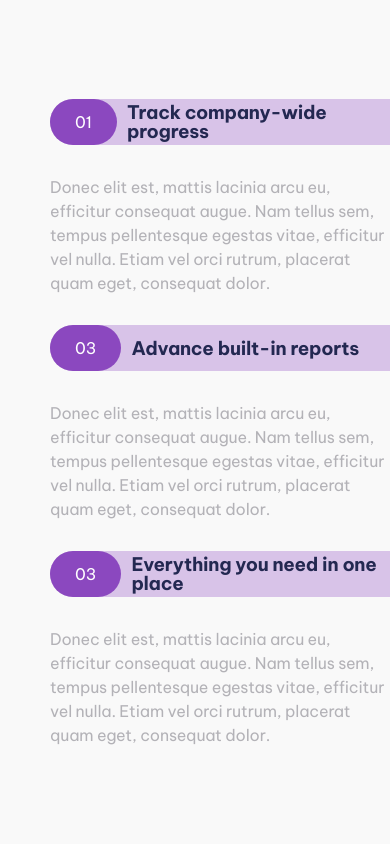
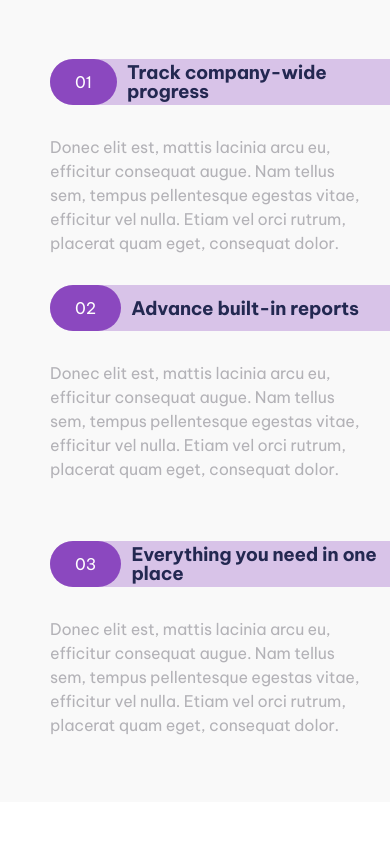
Before and after one commit to jaime-glez/Final-Project-Front, a plain HTML site: page index.html in a window 390 px wide. Shown: the part 1880-2724 px from the top of the page. Drawn offline with Linux system fonts and the light colour scheme.

Commit message:
feature/create-mobile-benefits: fix margin of benefits content.

```diff
--- a/assets/styles/style.css
+++ b/assets/styles/style.css
@@ -139,43 +139,36 @@ section.bot-advert div.title-advert p {
 }
 
 .benefits-container {
+  display: flex;
+  justify-content: center;
+
   background-color: var(--secondary-color-ghost-white);
 }
 
 .benefits {
+  width: 50%;
+
   display: flex;
   flex-wrap: wrap;
 
   align-items: center;
   justify-content: space-around;
 
-  margin: 0 500px;
-  padding: 40px 0;
-}
-
-#benefits-two {
-  padding: 0 0 40px;
+  padding: 60px 0;
 }
 
 article.benefit-card {
-  margin-top: 30px;
-  margin-left: 50px;
-}
-
-article.benefit-card:first-child {
-  margin-top: 65px;
+  width: 530px;
 }
 
 article.benefit-card:last-child {
-  margin-bottom: 65px;
+  margin-top: 60px;
 }
 
 article.benefit-card div.benefit-card-header {
   display: flex;
 
   align-items: center;
-
-  background-color: rgba(139, 72, 191, 0.30);
 
   border-radius: 50px 0 0 50px;
 }
@@ -201,6 +194,7 @@ div.benefit-card-header span.title {
 
 div.benefit-card-content {
   margin-top: 30px;
+  margin-right: 30px;
 }
 
 div.benefit-card-content p {
@@ -435,6 +429,30 @@ a.footer-brand{
     align-items: flex-start;
   }
 
+  .benefits {
+    width: 100%;
+    padding: 0;
+  }
+
+  article.benefit-card {
+    width: auto;
+
+    margin-top: 30px;
+    margin-left: 50px;
+  }
+
+  article.benefit-card div.benefit-card-header {
+    background-color: rgba(139, 72, 191, 0.30);
+  }
+
+  article.benefit-card:first-child {
+    margin-top: 65px;
+  }
+
+  article.benefit-card:last-child {
+    margin-bottom: 65px;
+  }
+
   section.bot-advert.advert {
     align-items: center;
   }
--- a/index.html
+++ b/index.html
@@ -81,7 +81,7 @@
 					<article class="benefit-card">
 						<div class="benefit-card-header">
 							<span class="index">
-								<p>03</p>
+								<p>02</p>
 							</span>
 
 							<span class="title">
```
